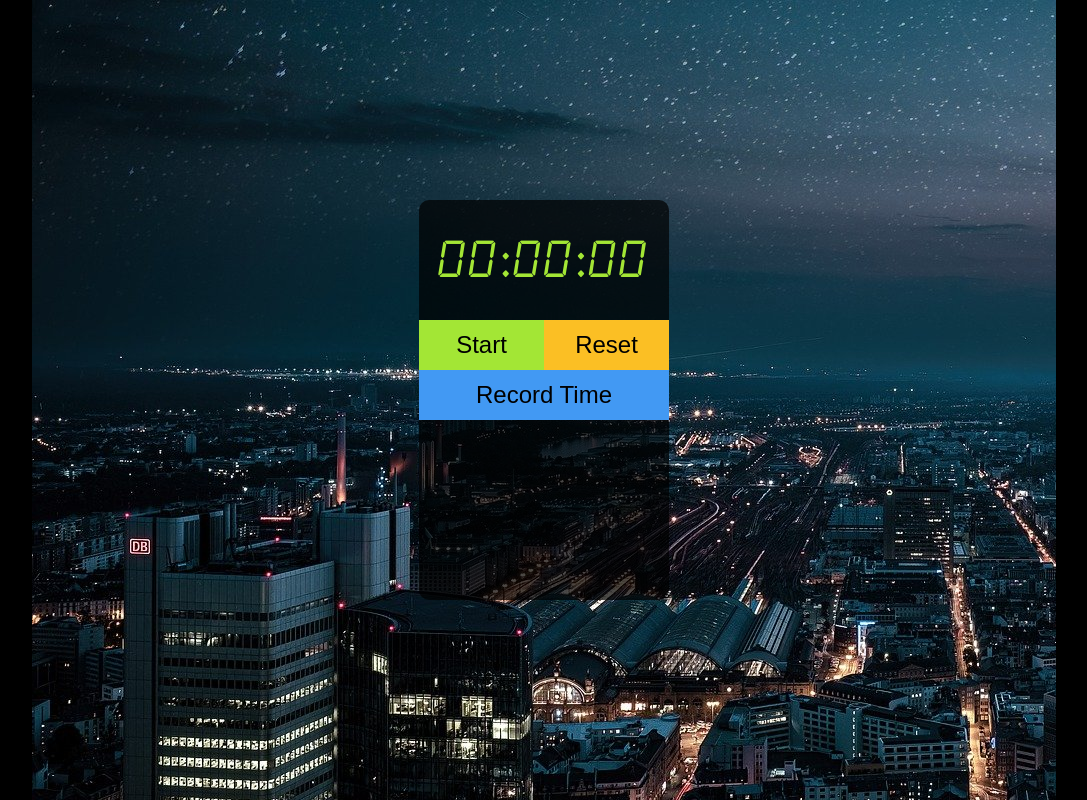
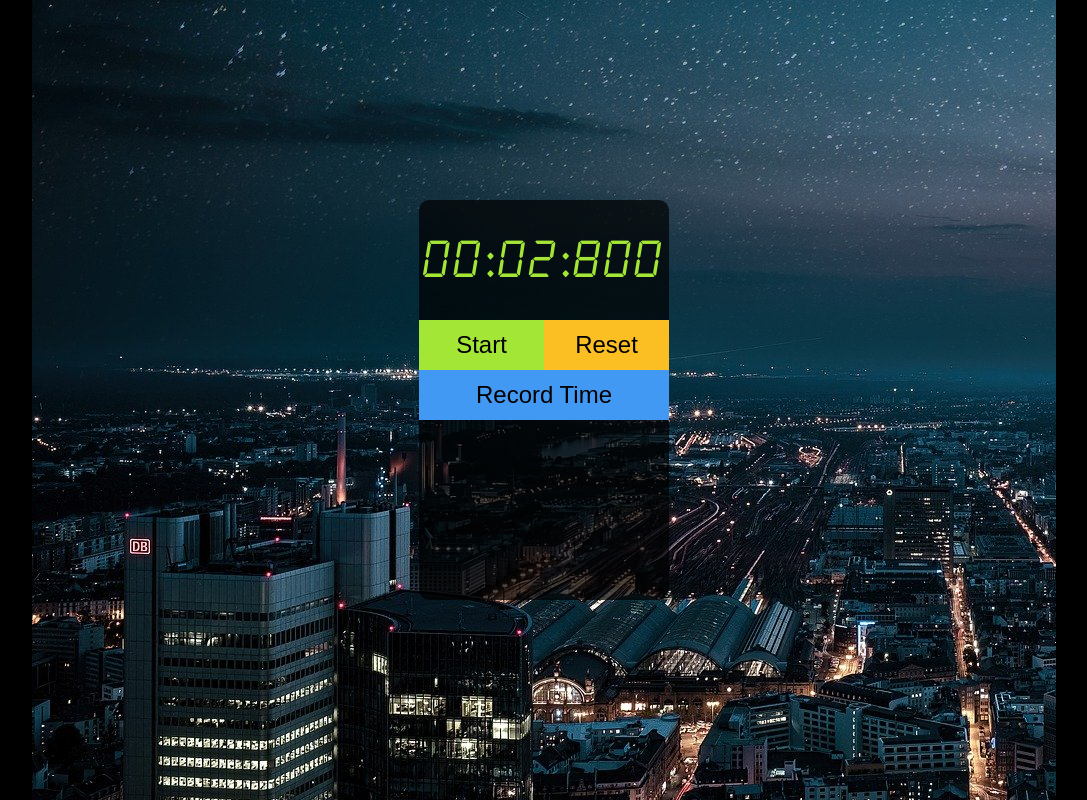
Before and after one commit to JSammy23/stopwatch, a plain HTML site: page index.html in a window 1280 px wide. Both pictures are taken after a click on the button "Start". Shown: the whole page, without its empty margins (96-1183 px from the left). Drawn offline with Linux system fonts and the light colour scheme.

Commit message:
startTimer & updateDisplay fn added

```diff
--- a/index.html
+++ b/index.html
@@ -11,7 +11,9 @@
 <body>
     <div class="watchContainer">
         <div class="watch">
-            <div class="display">00:00:00</div>
+            <div class="display">
+                <span class="minutes"></span>:<span class="seconds"></span>:<span class="tens"></span>
+            </div>
             <div class="controls">
                 <button class="go" id="start">Start</button>
                 <button id="reset">Reset</button>
--- a/script.js
+++ b/script.js
@@ -1,25 +1,53 @@
-const Watch = {
-    milliseconds = 0
-    seconds = 0
-    minutes = 0
-    const start = () => {
-        milliseconds += 10
-        if (milliseconds == 1000){
-            milliseconds = 0
-            seconds++
-            if (seconds == 60){
-                seconds = 0
-                minutes++
-            }
+const resetBtn = document.querySelector('.reset')
+const startBtn = document.getElementById('start')
+const recordBtn = document.querySelector('.record')
+const display = document.querySelector('.display')
+let minutesDiv = document.querySelector('.minutes')
+let secondsDiv = document.querySelector('.seconds')
+let tensDiv = document.querySelector('.tens')
+let tens = 0
+let seconds = 0
+let minutes = 0
+
+function startTimer(){
+    tens += 10
+    if (tens == 1000){
+        tens = 0
+        seconds++
+        if(seconds == 60){
+            seconds = 0
+            minutes++
         }
     }
-
-    const display = document.querySelector('.display')
-
+    updateDisplay()
 }
 
+startBtn.addEventListener('click', () => {
+    setInterval(startTimer, 10)
 
-const startBtn = document.getElementById('start')
-const resetBtn = document.getElementById('reset')
+})
 
-startBtn.addEventListener('click', Watch.start)
+const updateDisplay = () => {
+    if (tens <= 9){
+        tensDiv.textContent = '0' + tens
+    } else {
+        tensDiv.textContent = tens
+    }
+    if (seconds <= 9){
+        secondsDiv.textContent = '0' + seconds
+    } else {
+        secondsDiv.textContent = seconds
+    }
+    if (minutes <= 9){
+        minutesDiv.textContent = '0' + minutes
+    } else {
+        minutesDiv.textContent = minutes
+    }
+}
+
+// let myInterval = setInterval(myTimer, 1000);
+// let i = 0;
+// function myTimer() {
+//   document.querySelector('.tens').innerHTML = i;
+//   i++;
+// }
```
